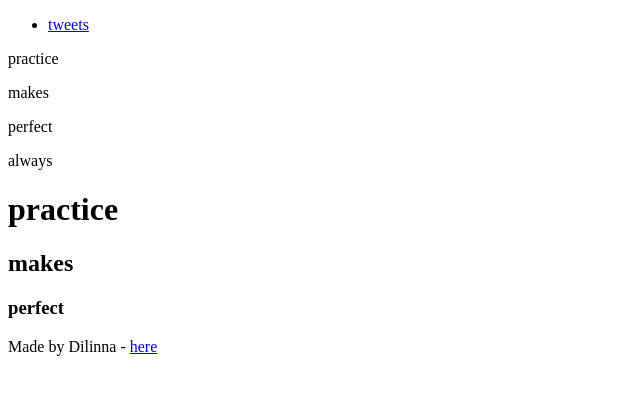
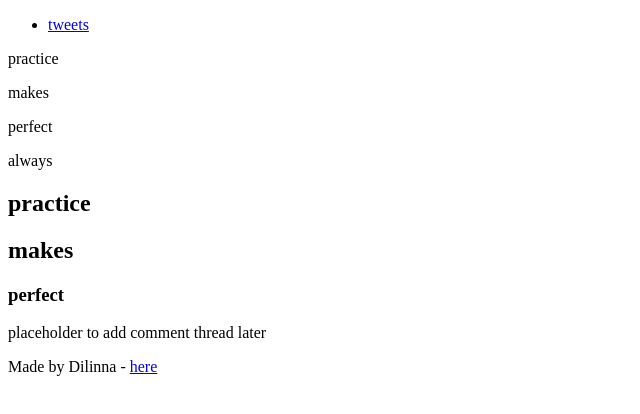
Before and after one commit to 9hos7/My_First_Portfolio, a plain HTML site: page html_basic/index.html in a window 1280 px wide. Shown: the whole page, without its empty margins (0-640 px from the left). Drawn offline with Linux system fonts and the light colour scheme.

Commit message:
initial commit

```diff
--- a/html_basic/index.html
+++ b/html_basic/index.html
@@ -13,6 +13,7 @@
     </ul>
    </header>
    <main>
+    <article>
         <p>
             practice
         </p>
@@ -34,6 +35,10 @@
         <h3>
             perfect
         </h3>
+    </article>
+    <aside>
+        <p>placeholder to add comment thread later</p>
+    </aside>
    </main>
    <footer>
     <p>Made by Dilinna - <a href="ANY LINK" target="_blank">here</a></p>
```
Lines whose indentation alone changed are shown as unchanged.
